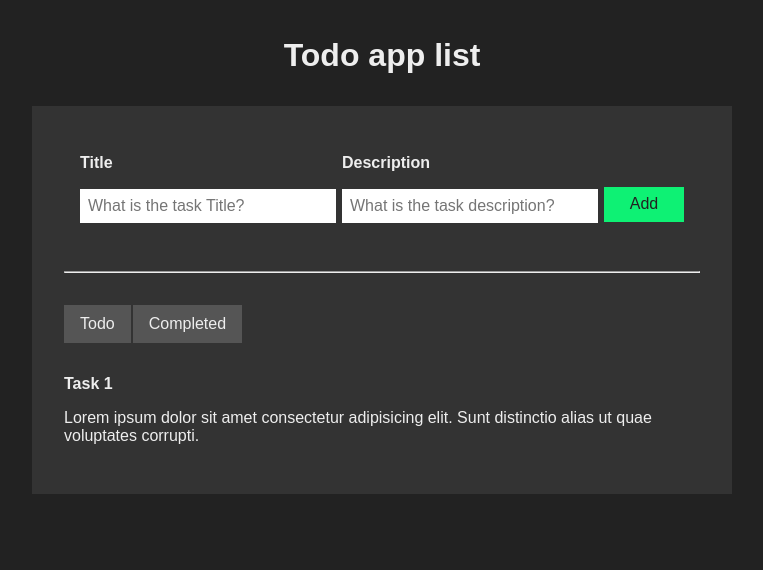
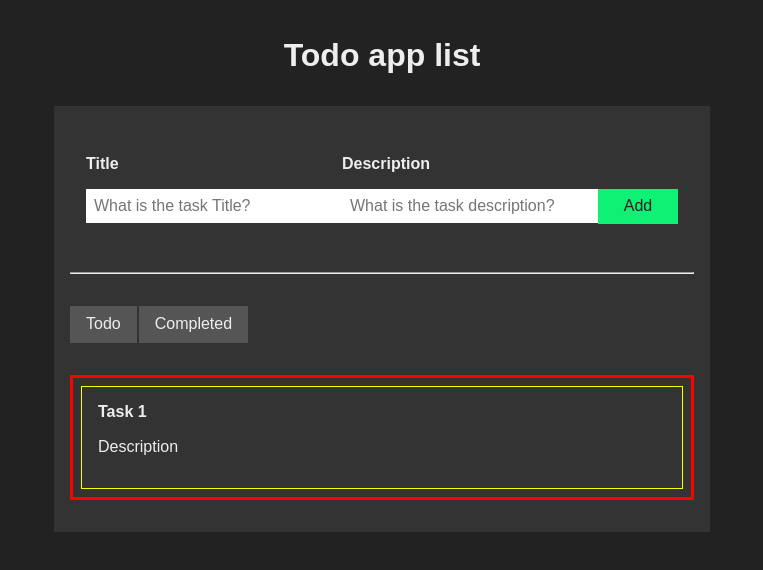
Before and after one commit to peterjbone/todo-app, a React (Vite) app: page / in a window 1280 px wide. Shown: the top 570 px of the page, without its empty margins (258-1021 px from the left). Built offline with nearby package versions, Linux system fonts and the light colour scheme.

Commit message:
App.jsx updated

```diff
--- a/package.json
+++ b/package.json
@@ -12,7 +12,8 @@
   "dependencies": {
     "normalize.css": "^8.0.1",
     "react": "^18.3.1",
-    "react-dom": "^18.3.1"
+    "react-dom": "^18.3.1",
+    "react-icons": "^5.3.0"
   },
   "devDependencies": {
     "@eslint/js": "^9.9.0",
--- a/src/App.jsx
+++ b/src/App.jsx
@@ -3,13 +3,15 @@ import styles from "./App.module.css";
 import Input from "./components/Input/Input.jsx";
 //import Button from "./components/Button/Button.jsx";
 
+import { MdDelete } from "react-icons/md";
+
 function App() {
-	const [isSelected, setIsSelected] = useState(null);
+	const [buttonSelected, setButtonSelected] = useState(null);
 
 	const handleClick = (e) => {
 		const { innerText } = e.target;
-		if (innerText === "Todo") setIsSelected("Todo");
-		if (innerText === "Completed") setIsSelected("Completed");
+		if (innerText === "Todo") setButtonSelected("Todo");
+		if (innerText === "Completed") setButtonSelected("Completed");
 	};
 
 	return (
@@ -38,13 +40,13 @@ function App() {
 				<div className={styles.buttonsGroup}>
 					<button
 						type="button"
-						data-btn-selected={isSelected === "Todo" && "active"}
+						data-btn-selected={buttonSelected === "Todo" && "active"}
 						onClick={handleClick}>
 						Todo
 					</button>
 					<button
 						type="button"
-						data-btn-selected={isSelected === "Completed" && "active"}
+						data-btn-selected={buttonSelected === "Completed" && "active"}
 						onClick={handleClick}>
 						Completed
 					</button>
@@ -52,11 +54,11 @@ function App() {
 				{/* Tasks list */}
 				<div className={styles.taskList}>
 					<div className={styles.taskListItem}>
-						<b>Task 1</b>
-						<p>
-							Lorem ipsum dolor sit amet consectetur adipisicing elit. Sunt
-							distinctio alias ut quae voluptates corrupti.
-						</p>
+						<div>
+							<b>Task 1</b>
+							<p>Description</p>
+						</div>
+						<div></div>
 					</div>
 				</div>
 			</div>
--- a/src/App.module.css
+++ b/src/App.module.css
@@ -14,7 +14,7 @@
 	width: fit-content;
 	min-width: 500px;
 	max-width: 700px;
-	padding: 2em;
+	padding: 2em 1em;
 	margin: 2em auto 0;
 	background-color: #333;
 }
@@ -59,7 +59,7 @@
 .inputItem > button {
 	width: 5em;
 	padding: 0.5em;
-	margin: 2em 0 0;
+	margin: 2.2em 0 0;
 	border: none;
 	border-radius: 0;
 	color: #222;
@@ -93,3 +93,22 @@
 	color: #222;
 	background-color: #0ef174;
 }
+
+/****** TASKS LIST SECTION */
+
+.todoWrapper > .taskList {
+	padding: 0.5em;
+	border: 3px solid red;
+	display: flex;
+	flex-flow: column nowrap;
+	gap: 1.5em;
+}
+
+.taskList > .taskListItem {
+	padding: 1em;
+	border: 1px solid yellow;
+	display: flex;
+	flex-flow: row nowrap;
+	justify-content: space-between;
+	align-items: center;
+}
```
Also changed, not shown: 1 other file (tests, documents, lock files or other folders).
